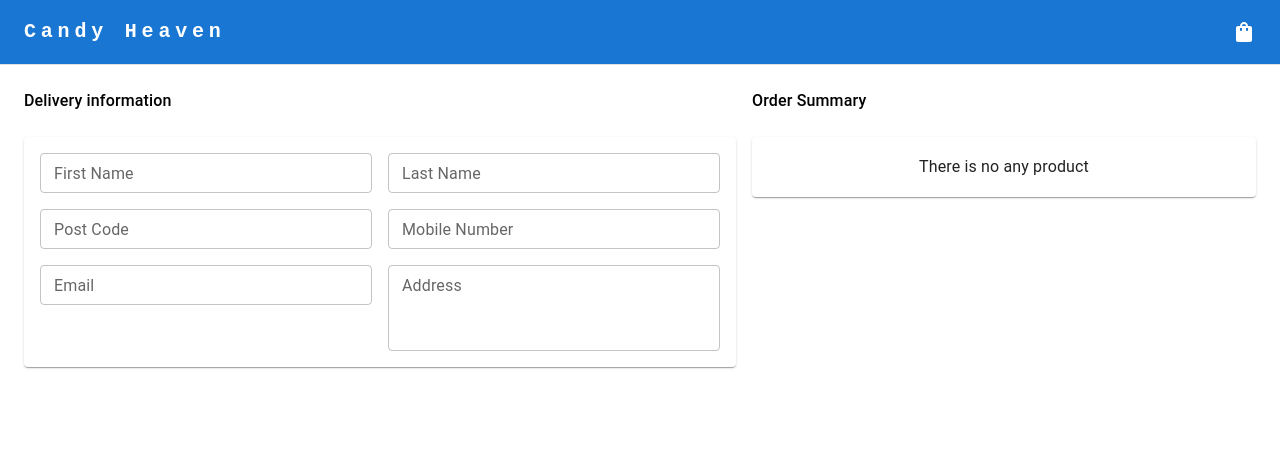
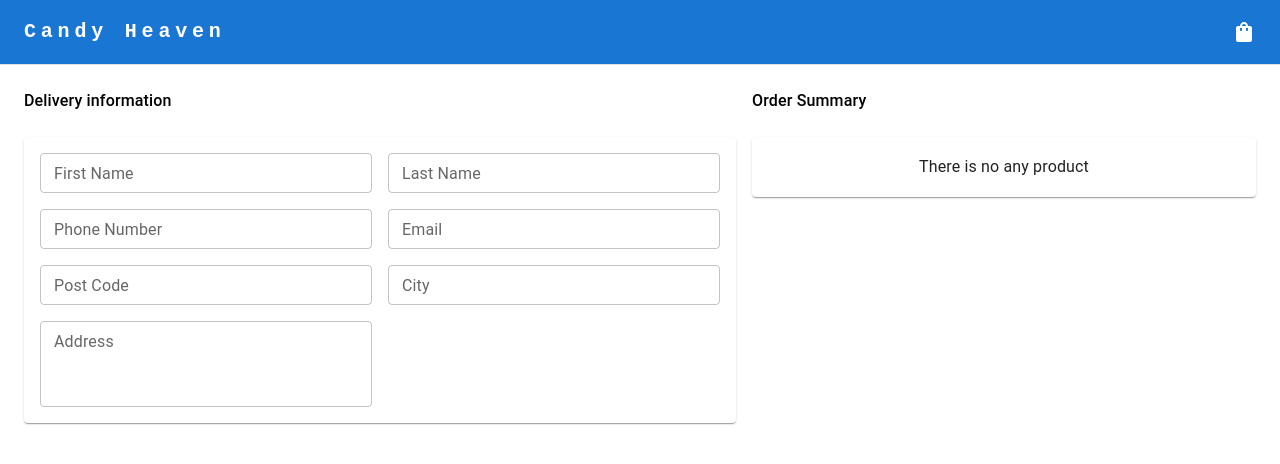
Before and after one commit to Omar-Alme/candyshop-api, a React (Vite) app in the folder candyshop/: page /checkout in a window 1280 px wide. Shown: the top 464 px of the page. Built offline with nearby package versions, Linux system fonts and the light colour scheme.

Commit message:
order functionality, submit order confirmation frontend, submit order to backend

```diff
--- a/candyshop/src/components/Cart/index.tsx
+++ b/candyshop/src/components/Cart/index.tsx
@@ -95,8 +95,8 @@ const Cart = () => {
             </Stack>
 
             {cart.cartquantity > 0 ? (
-                cart.products.map((product, index) => (
-                    <Box key={index}>
+                cart.products.map((product) => (
+                    <Box key={product.id}>
                         <Box display={{ xs: "block", sm: "none" }} mt={4}>
                             <img
                                 src={`${"http://www.bortakvall.se"}${product.images.large}`}
--- a/candyshop/src/pages/Checkout/index.tsx
+++ b/candyshop/src/pages/Checkout/index.tsx
@@ -20,6 +20,7 @@ import { clearCart } from "../../redux/cartSlice";
 import CustomButton from "../../components/CustomButton";
 import QuantityCounter from "../../components/QuantityCounter";
 import CustomTextField from "../../components/CustomTextField";
+import { useNavigate } from "react-router-dom";
 
 const styles = {
   paper: {
@@ -45,21 +46,54 @@ interface Inputs {
   customer_email: string;
   customer_phone: string;
   order_total: number;
+  order_items: {
+    product_id: number;
+    qty: number;
+    item_price: number;
+    item_total: number;
+  }[];
 }
+
+type PayloadTypes<T> = {
+  [key: string]: T;
+};
+
 const Checkout = () => {
+  const emailRegex = /^[^\s@]+@[^\s@]+\.[^\s@]+$/;
+  const storedUserData = localStorage.getItem("user");
+
+  let userData = null;
+
+  if (storedUserData) {
+    userData = JSON.parse(storedUserData);
+  }
+
   const {
     control,
     formState: { errors },
     handleSubmit,
   } = useForm<Inputs>({
     defaultValues: {
-      customer_first_name: "",
-      customer_last_name: "",
-      customer_phone: "",
-      customer_email: "",
-      customer_city: "",
-      customer_address: "",
-      customer_postcode: "",
+      customer_first_name:
+        userData && userData.customer_first_name
+          ? userData.customer_first_name
+          : "",
+      customer_last_name:
+        userData && userData.customer_last_name
+          ? userData.customer_last_name
+          : "",
+      customer_phone:
+        userData && userData.customer_phone ? userData.customer_phone : "",
+      customer_email:
+        userData && userData.customer_email ? userData.customer_email : "",
+      customer_city:
+        userData && userData.customer_city ? userData.customer_city : "",
+      customer_address:
+        userData && userData.customer_address ? userData.customer_address : "",
+      customer_postcode:
+        userData && userData.customer_postcode
+          ? userData.customer_postcode
+          : "",
     },
   });
 
@@ -68,8 +102,16 @@ const Checkout = () => {
 
   const cart = useSelector((state: RootState) => state.cart);
   const dispatch = useDispatch();
+  let navigate = useNavigate();
 
   const onSubmit = async (data: Inputs) => {
+    const orderItems = cart.products.map((product) => ({
+      product_id: product.id,
+      qty: product.quantity,
+      item_price: product.price,
+      item_total: product.subtotal,
+    }));
+
     const payload: Inputs = {
       customer_first_name: data.customer_first_name,
       customer_last_name: data.customer_last_name,
@@ -78,24 +120,48 @@ const Checkout = () => {
       customer_city: data.customer_city,
       customer_address: data.customer_address,
       customer_postcode: data.customer_postcode,
-      // products: cart.products,
-      // subtotal: cart.subtotal,
-      order_total: cart.total,
+      order_total: cart.subtotal,
+      order_items: orderItems,
     };
 
     setOrderLoading(true);
 
     try {
-      const response = await makePostRequest(urls.orders(0), payload);
+      const response = await makePostRequest(
+        urls.orders(41),
+        payload as unknown as PayloadTypes<Inputs>
+      );
 
-      if (response.status === 200) {
+      if (response.data.status === "success") {
         toast.success("Your order have successfully created", {
           position: "top-right",
           autoClose: 5000,
         });
         setOrderLoading(false);
-        // router.push("/order-confirmation");
-        // localStorage.removeItem("persist:cart");
+        navigate("/order-confirmation");
+        localStorage.removeItem("persist:cart");
+        const {
+          customer_first_name,
+          customer_last_name,
+          customer_email,
+          customer_phone,
+          customer_city,
+          customer_address,
+          customer_postcode,
+          id,
+        } = response.data.data;
+
+        const userDataToSave = {
+          customer_first_name,
+          customer_last_name,
+          customer_email,
+          customer_phone,
+          customer_city,
+          customer_address,
+          customer_postcode,
+          id,
+        };
+        localStorage.setItem("user", JSON.stringify(userDataToSave));
         dispatch(clearCart());
       } else {
         toast.error(
@@ -136,75 +202,133 @@ const Checkout = () => {
                 <Grid container spacing={2}>
                   <Grid item xs={12} sm={6}>
                     <CustomTextField
-                      name="first_name"
-                      rules={{ required: "First Name is required" }}
+                      name="customer_first_name"
+                      rules={{
+                        required: "First Name is required",
+                        maxLength: 255 && {
+                          value: 255,
+                          message: "Maximum 255 characters length exceeded",
+                        },
+                      }}
                       label="First Name"
                       size="small"
                       placeholder="Enter first name"
                       control={control}
-                      helperText={errors.first_name?.message}
+                      helperText={errors.customer_first_name?.message}
                       fullWidth
                     />
                   </Grid>
                   <Grid item xs={12} sm={6}>
                     <CustomTextField
-                      name="last_name"
-                      rules={{ required: "Last Name is required" }}
+                      name="customer_last_name"
+                      rules={{
+                        required: "Last Name is required",
+                        maxLength: 255 && {
+                          value: 255,
+                          message: "Maximum 255 characters length exceeded",
+                        },
+                      }}
                       label="Last Name"
                       size="small"
                       placeholder="Enter last name"
                       control={control}
-                      helperText={errors.last_name?.message}
+                      helperText={errors.customer_last_name?.message}
+                      fullWidth
+                    />
+                  </Grid>
+
+                  <Grid item xs={12} sm={6}>
+                    <CustomTextField
+                      name="customer_phone"
+                      rules={{
+                        required: false,
+                        maxLength: 255 && {
+                          value: 255,
+                          message: "Maximum 255 characters length exceeded",
+                        },
+                      }}
+                      label="Phone Number"
+                      size="small"
+                      placeholder="Enter phone number"
+                      control={control}
+                      helperText={errors.customer_phone?.message}
                       fullWidth
                     />
                   </Grid>
                   <Grid item xs={12} sm={6}>
                     <CustomTextField
-                      name="postcode"
-                      rules={{ required: "Post Code is required" }}
+                      name="customer_email"
+                      rules={{
+                        required: "Email is required",
+                        maxLength: 255 && {
+                          value: 255,
+                          message: "Maximum 255 characters length exceeded",
+                        },
+                        pattern: {
+                          value: emailRegex,
+                          message: "Invalid email format",
+                        },
+                      }}
+                      label="Email"
+                      size="small"
+                      placeholder="Enter email"
+                      helperText={errors.customer_email?.message}
+                      control={control}
+                      fullWidth
+                    />
+                  </Grid>
+                  <Grid item xs={12} sm={6}>
+                    <CustomTextField
+                      name="customer_postcode"
+                      rules={{
+                        required: "Post Code is required",
+                        maxLength: 6 && {
+                          value: 6,
+                          message: "Maximum 6 characters length exceeded",
+                        },
+                      }}
                       label="Post Code"
                       size="small"
                       placeholder="Enter Post code"
                       control={control}
-                      helperText={errors.postcode?.message}
+                      helperText={errors.customer_postcode?.message}
                       type="number"
                       fullWidth
                     />
                   </Grid>
                   <Grid item xs={12} sm={6}>
                     <CustomTextField
-                      name="mobile_number"
-                      rules={{ required: false }}
-                      label="Mobile Number"
+                      name="customer_city"
+                      rules={{
+                        required: "City is required",
+                        maxLength: 255 && {
+                          value: 255,
+                          message: "Maximum 255 characters length exceeded",
+                        },
+                      }}
+                      label="City"
                       size="small"
-                      placeholder="Enter mobile number"
+                      placeholder="Enter city"
                       control={control}
-                      helperText={errors.mobile_number?.message}
+                      helperText={errors.customer_city?.message}
                       fullWidth
                     />
                   </Grid>
                   <Grid item xs={12} sm={6}>
                     <CustomTextField
-                      name="email"
-                      rules={{ required: "Email is required" }}
-                      label="Email"
-                      size="small"
-                      placeholder="Enter email"
-                      helperText={errors.email?.message}
-                      control={control}
-                      fullWidth
-                    />
-                  </Grid>
-
-                  <Grid item xs={12} sm={6}>
-                    <CustomTextField
-                      name="address"
-                      rules={{ required: "Address is required" }}
+                      name="customer_address"
+                      rules={{
+                        required: "Address is required",
+                        maxLength: 255 && {
+                          value: 255,
+                          message: "Maximum 255 characters length exceeded",
+                        },
+                      }}
                       label="Address"
                       size="small"
                       placeholder="Enter Address"
                       control={control}
-                      helperText={errors.address?.message}
+                      helperText={errors.customer_address?.message}
                       fullWidth
                       multiline
                       minRows={3}
@@ -237,7 +361,7 @@ const Checkout = () => {
                         <Typography variant="body1">{product.name}</Typography>
 
                         <Typography variant="body1">
-                          {`${"zł"} ${product.subtotal}`}
+                          {`${product.subtotal} kr`}
                         </Typography>
                       </Stack>
                     </Stack>
```
Also changed, not shown: candyshop/src/pages/OrderConfirmation/index.tsx (+41 -7 lines), candyshop/src/redux/cartSlice.ts (+0 -12 lines).
